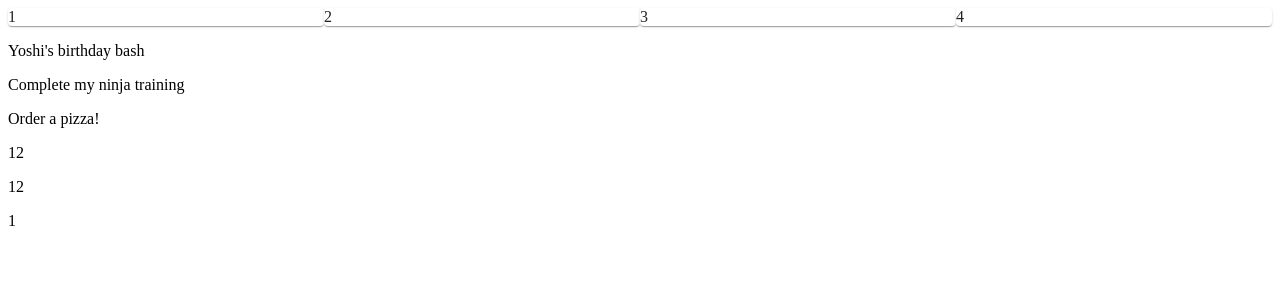
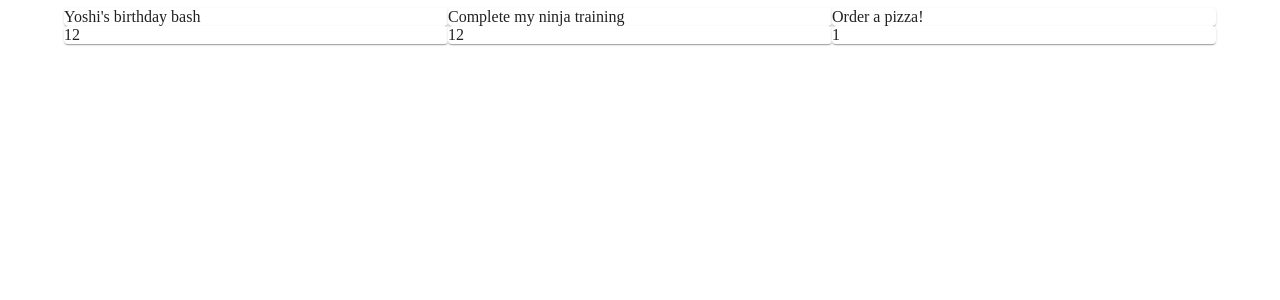
Before and after one commit to bibartaks/mui, a React (Vite) app: page / in a window 1280 px wide. Shown: the top 300 px of the page. Built offline with nearby package versions, Linux system fonts and the light colour scheme; data requests are answered from the project's data file.

Commit message:
Deleted the grid and add it in the main note app

```diff
--- a/src/pages/Notes.jsx
+++ b/src/pages/Notes.jsx
@@ -1,5 +1,5 @@
 import { useEffect, useState } from "react"
-import { Grid, Paper } from "@mui/material"
+import { Container, Grid, Paper } from "@mui/material"
 
 const Notes = () => {
   const [notes, setNotes] = useState([])
@@ -11,26 +11,15 @@
   }, [])
 
   return (
-    <>
+    <Container>
       <Grid container>
-        <Grid item xs={12} sm={6} md={3}>
-          <Paper>1</Paper>
-        </Grid>
-        <Grid item xs={12} sm={6} md={3}>
-          <Paper>2</Paper>
-        </Grid>
-        <Grid item xs={12} sm={6} md={3}>
-          <Paper>3</Paper>
-        </Grid>
-        <Grid item xs={12} sm={6} md={3}>
-          <Paper>4</Paper>
-        </Grid>
+        {notes.map(note => (
+          <Grid item key={note.id} xs={12} md={6} lg={4}>
+            <Paper>{note.title}</Paper>
+          </Grid>
+        ))}
       </Grid>
-
-      {notes.map(note => (
-        <p key={note.id}>{note.title}</p>
-      ))}
-    </>
+    </Container>
   )
 }
 
```
